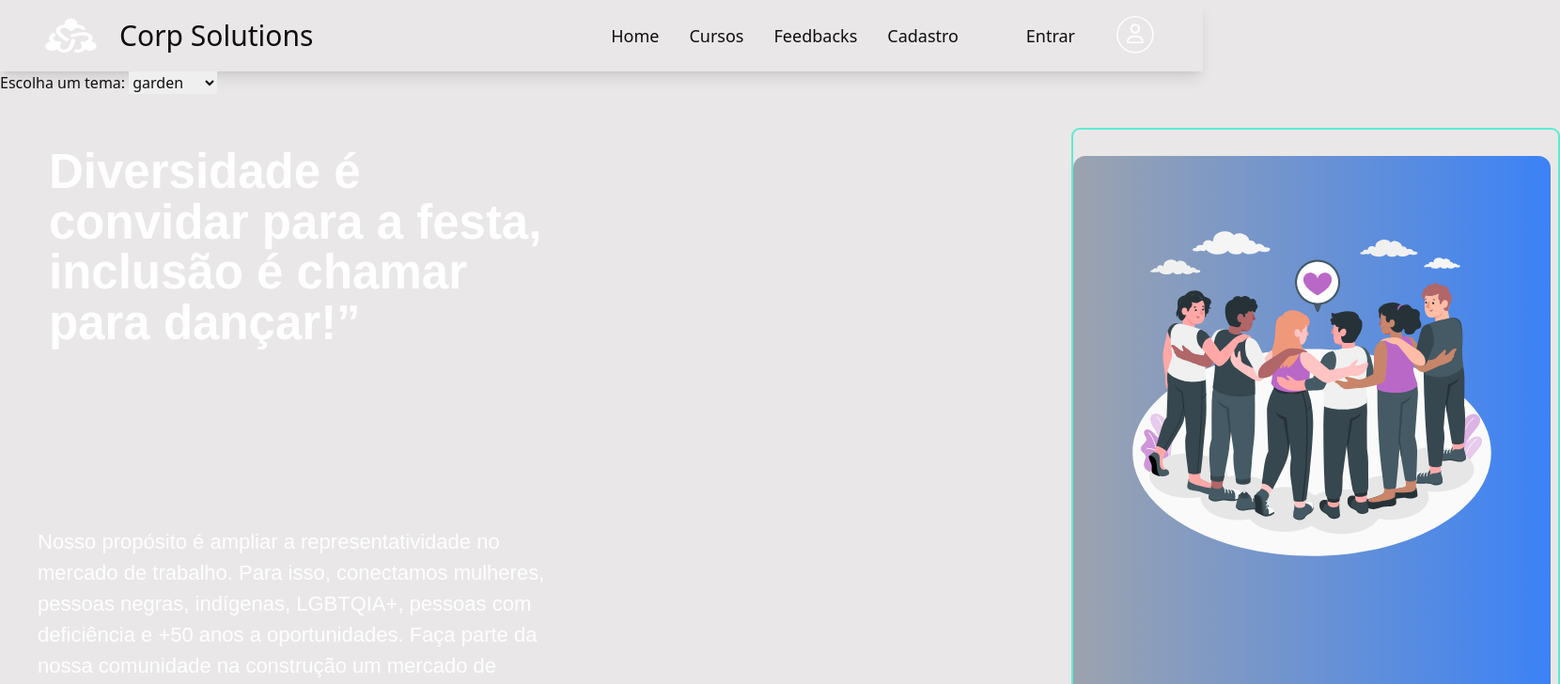
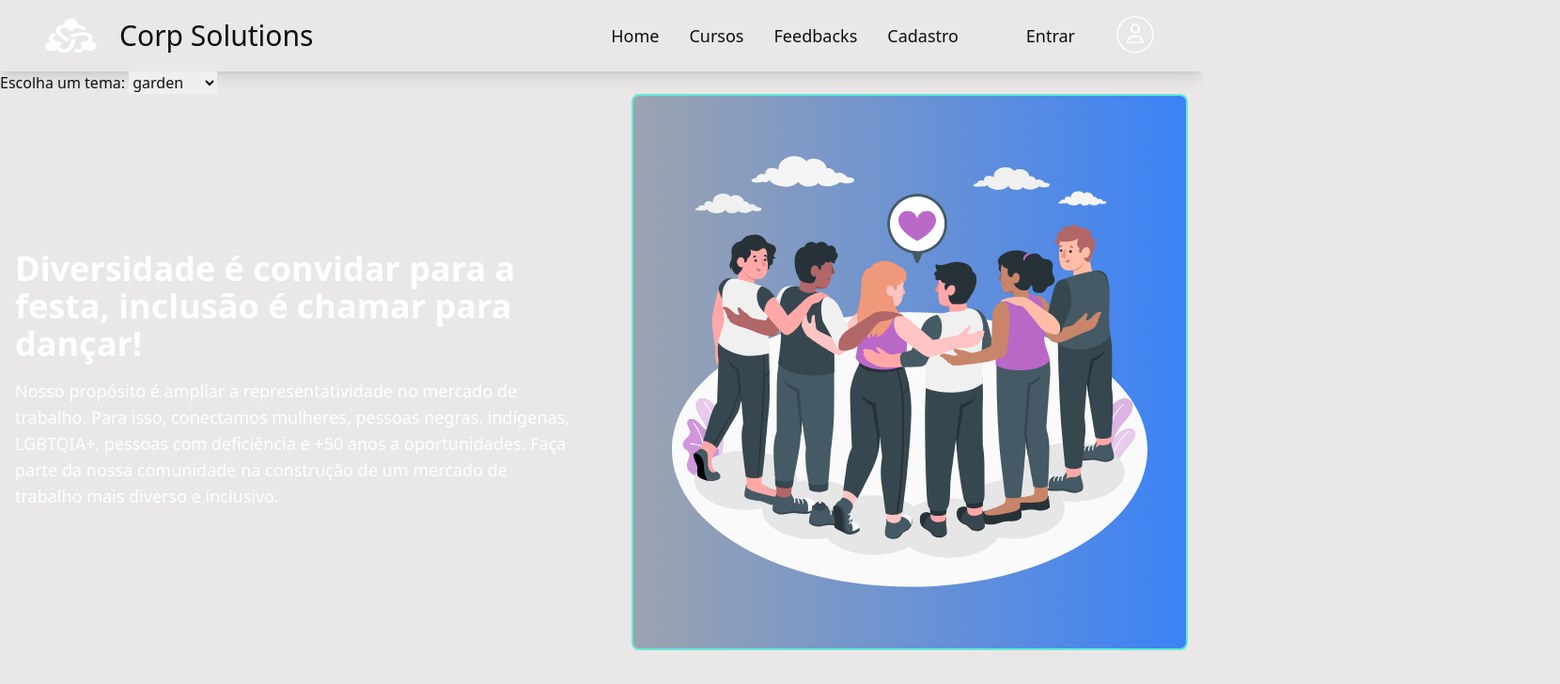
Before and after one commit to JulianaMariaSousaMesquita/ada-hack-front-end-vem-ser-tech-2024, a React (Vite) app: page / in a window 1280 px wide. Shown: the top 728 px of the page at 94% size, 1660 px wide, since content can reach past the window. Built offline with nearby package versions, Linux system fonts and the light colour scheme.

Commit message:
homePage

```diff
--- a/src/pages/Home/home.tsx
+++ b/src/pages/Home/home.tsx
@@ -1,31 +1,29 @@
 import { Carousel } from "../../components/Carousel";
-import imagemGrupo from "../../assets/imagemGrupo.svg"
+import imagemGrupo from "../../assets/imagemGrupo.svg";
+
 function Home() {
   return (
     <>
-
-     <div>
-      <div className="w-[1268px] h-[767.53px] relative w-full px-8">
-
-
-
-    <div className="w-[588px] h-[272px] text-white text-[51px]  font-bold font-montserrat leading-[53.55px] mt-4 px-5 py-10">Diversidade é convidar para a festa, inclusão é chamar para dançar!”<br/>
-
-    </div>
-    <div className="w-[555.11px] left-[12px] top-[444.26px] absolute text-white text-[22px] font-normal ml-7 font-poppins">Nosso propósito é ampliar a representatividade no mercado de trabalho. Para isso, conectamos mulheres, pessoas negras, indígenas, LGBTQIA+, pessoas com deficiência e +50 anos a oportunidades. Faça parte da nossa comunidade na construção um mercado de trabalho mais diverso e inclusivo.
-    </div>
-
-
-    <div className="left-[1100px] top-0 absolute">
-        <div className="w-[520px] h-[655px] left-[40px] top-[20px]  absolute rounded-[9px]  border-2 border-teal-300" >
-        <div className="w-[508px] h-[650px] bg-gradient-to-r from-gray-400 mt-7  px-8 py-14  to-blue-500 rounded-[13px]">
-        <img src={imagemGrupo}  className="w-[445.95px] h-[395.11px] px-1"></img>
+      <div className="container mx-auto px-4">
+        <div className="md:flex md:justify-between items-center">
+          <div className="md:w-1/2 md:pr-8">
+            <h1 className="text-3xl md:text-4xl font-bold text-white mt-4">
+              Diversidade é convidar para a festa, inclusão é chamar para dançar!
+            </h1>
+            <p className="text-white text-base md:text-lg mt-4">
+              Nosso propósito é ampliar a representatividade no mercado de trabalho. Para isso, conectamos mulheres, pessoas negras, indígenas, LGBTQIA+, pessoas com deficiência e +50 anos a oportunidades. Faça parte da nossa comunidade na construção de um mercado de trabalho mais diverso e inclusivo.
+            </p>
+          </div>
+          <div className="md:w-1/2 md:pl-8 mt-4 md:mt-0">
+            <div className="rounded-lg overflow-hidden border-2 border-teal-300">
+              <div className="bg-gradient-to-r from-gray-400 to-blue-500 p-8">
+                <img src={imagemGrupo} className="w-full" alt="Grupo" />
+              </div>
+            </div>
+          </div>
         </div>
-            </div>
-        </div>
-    </div>
-    </div>
-    <Carousel/>
+      </div>
+      <Carousel />
     </>
   );
 }
```
